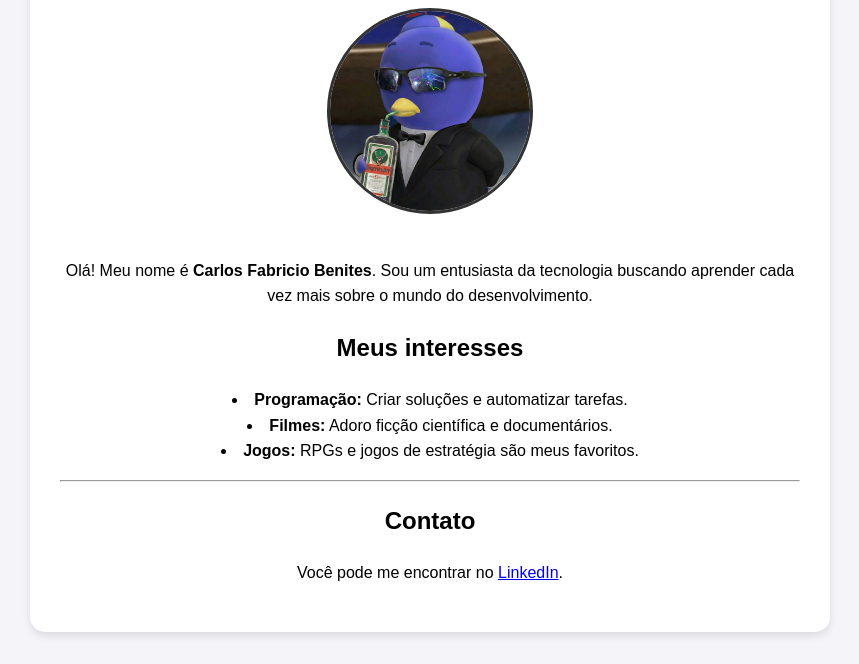
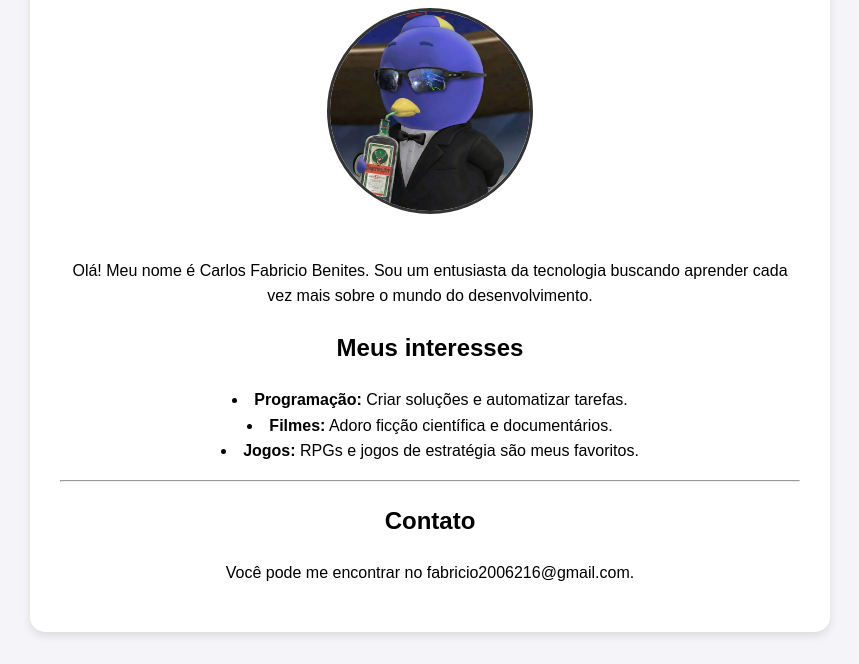
Before and after one commit to FabricioBenitesR/fabriciobenitesr.github.io, a plain HTML site: page index.html in a window 1280 px wide. Shown: the part 136-800 px from the top of the page, without its empty margins (210-1069 px from the left). Drawn offline with Linux system fonts and the light colour scheme.

Commit message:
Update index.html

```diff
--- a/index.html
+++ b/index.html
@@ -39,7 +39,7 @@
              width="200"
              style="border-radius: 50%;">
 
-        <p>Olá! Meu nome é <strong>Carlos Fabricio Benites</strong>. Sou um entusiasta da tecnologia buscando aprender cada vez mais sobre o mundo do desenvolvimento.</p>
+        <p>Olá! Meu nome é Carlos Fabricio Benites. Sou um entusiasta da tecnologia buscando aprender cada vez mais sobre o mundo do desenvolvimento.</p>
 
         <h2>Meus interesses</h2>
         <ul>
@@ -51,7 +51,7 @@
         <hr>
 
         <h2>Contato</h2>
-        <p>Você pode me encontrar no <a href="https://linkedin.com/in/SEU_LINK" target="_blank">LinkedIn</a>.</p>
+        <p>Você pode me encontrar no fabricio2006216@gmail.com.</p>
     </div>
 </body>
 </html>
```
